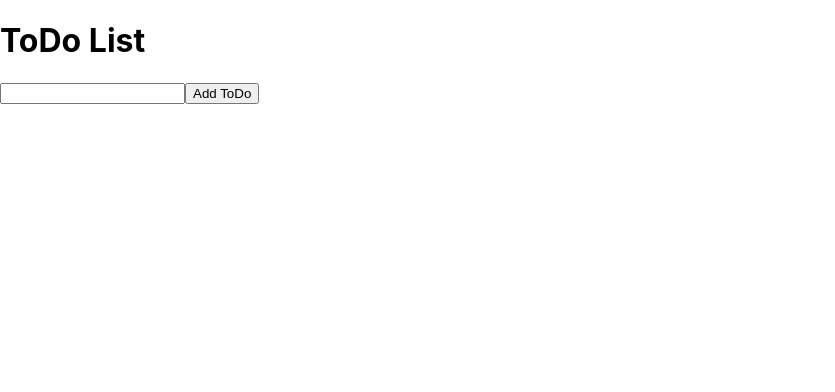
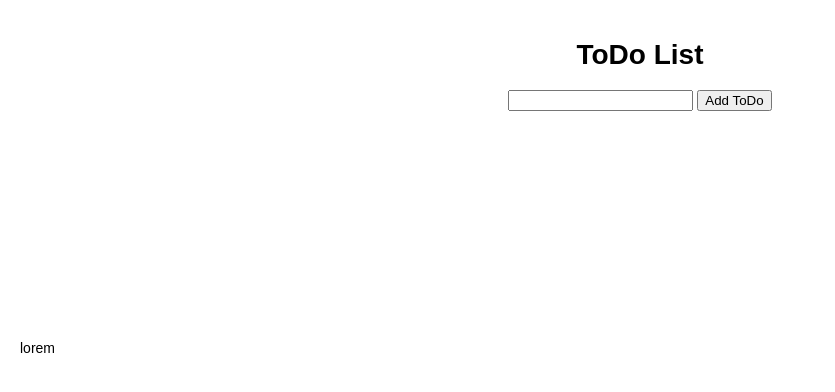
Before and after one commit to TextError/Learn-Typescript, a React (Create React App) app: page / in a window 1280 px wide. Shown: the top 392 px of the page, without its empty margins (0-835 px from the left). Built offline with nearby package versions, Linux system fonts and the light colour scheme.

Commit message:
Update Form & start TicTacToe

```diff
--- a/src/App.tsx
+++ b/src/App.tsx
@@ -1,10 +1,12 @@
 import React from 'react';
-import { Form } from './components/ToDo/Form';
+import Form from './components/ToDo/Form';
+import TicTacToe from './components/TicTacToe/TicTacToe';
 
 export const App = (): JSX.Element => {
   return (
     <>
       <Form />
+      <TicTacToe />
     </>
   )
 };
--- /dev/null
+++ b/src/components/TicTacToe/TicTacToe.tsx
@@ -0,0 +1,11 @@
+import React from 'react';
+
+const TicTacToe = () => {
+  return (
+    <div>
+      lorem
+    </div>
+  )
+}
+
+export default TicTacToe;
--- a/src/components/ToDo/Form.tsx
+++ b/src/components/ToDo/Form.tsx
@@ -1,7 +1,8 @@
 import React, { useState } from 'react';
-import { InputEvt, FormElem } from './types';
+import { InputEvt, FormElem } from './utils/types';
+import { ITodo } from './utils/interface';
 
-export const Form = (): JSX.Element => {
+const Form = (): JSX.Element => {
   const [value, setValue] = useState<string>('');
   const [todos, setTodos] = useState<ITodo[]>([]);
 
@@ -33,10 +34,11 @@ export const Form = (): JSX.Element => {
   };
 
   return (
-    <>
+    <div className='todo'>
       <h1>ToDo List</h1>
       <form noValidate onSubmit={onSubmit}>
         <input type="text" value={value} onChange={onChange} required />
+        {' '}
         <button type='submit'>Add ToDo</button>
       </form>
       <section>
@@ -52,11 +54,8 @@ export const Form = (): JSX.Element => {
           </div>
         )}
       </section>
-    </>
+    </div>
   )
 };
 
-interface ITodo {
-  text: string,
-  complete: boolean
-}
+export default Form;
--- /dev/null
+++ b/src/components/ToDo/utils/interface.tsx
@@ -0,0 +1,4 @@
+export interface ITodo {
+  text: string,
+  complete: boolean
+}
--- a/src/index.css
+++ b/src/index.css
@@ -1,13 +1,65 @@
-body {
-  margin: 0;
-  font-family: -apple-system, BlinkMacSystemFont, 'Segoe UI', 'Roboto', 'Oxygen',
-    'Ubuntu', 'Cantarell', 'Fira Sans', 'Droid Sans', 'Helvetica Neue',
-    sans-serif;
-  -webkit-font-smoothing: antialiased;
-  -moz-osx-font-smoothing: grayscale;
+/* -------- ToDo -------- */
+
+.todo {
+  display: flex;
+  flex-direction: column;
+  justify-content: flex-start;
+  align-items: center;
+  min-height: 40vh;
+}
+.todo form {
+  margin-bottom: 10px;
 }
 
-code {
-  font-family: source-code-pro, Menlo, Monaco, Consolas, 'Courier New',
-    monospace;
+/* -------- Tic Tac Toe -------- */
+
+body {
+  font: 14px "Century Gothic", Futura, sans-serif;
+  margin: 20px;
 }
+
+ol, ul {
+  padding-left: 30px;
+}
+
+.board-row:after {
+  clear: both;
+  content: "";
+  display: table;
+}
+
+.status {
+  margin-bottom: 10px;
+}
+
+.square {
+  background: #fff;
+  border: 1px solid #999;
+  float: left;
+  font-size: 24px;
+  font-weight: bold;
+  line-height: 34px;
+  height: 34px;
+  margin-right: -1px;
+  margin-top: -1px;
+  padding: 0;
+  text-align: center;
+  width: 34px;
+}
+
+.square:focus {
+  outline: none;
+}
+
+.kbd-navigation .square:focus {
+  background: #ddd;
+}
+
+.game {
+  display: flex;
+  flex-direction: row;
+}
+
+.game-info {
+  margin-left: 20px;
+}
```
Also changed, not shown: src/components/TicTacToe/Square.tsx (added, +16 -0 lines), src/components/ToDo/utils/types.tsx (renamed from src/components/ToDo/types/index.tsx).
